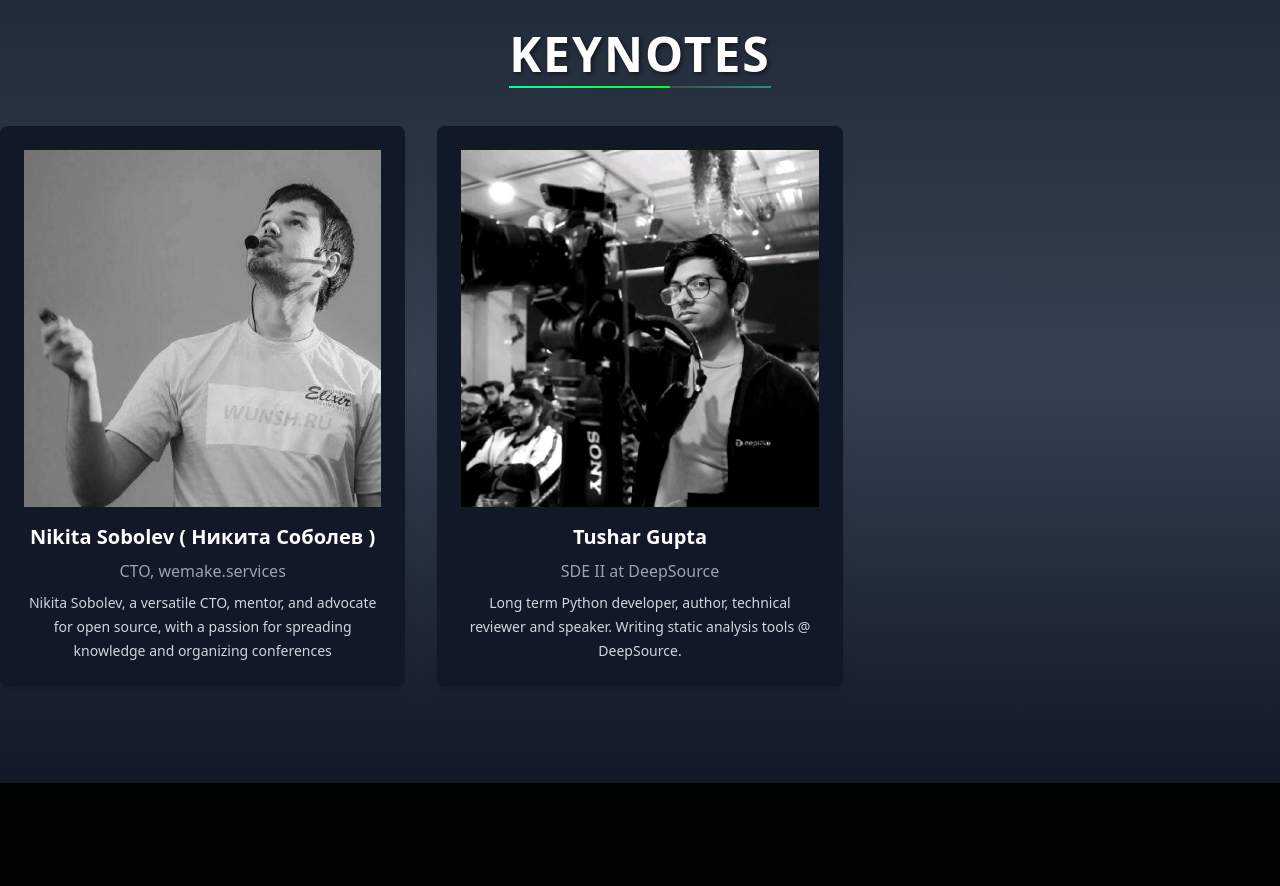
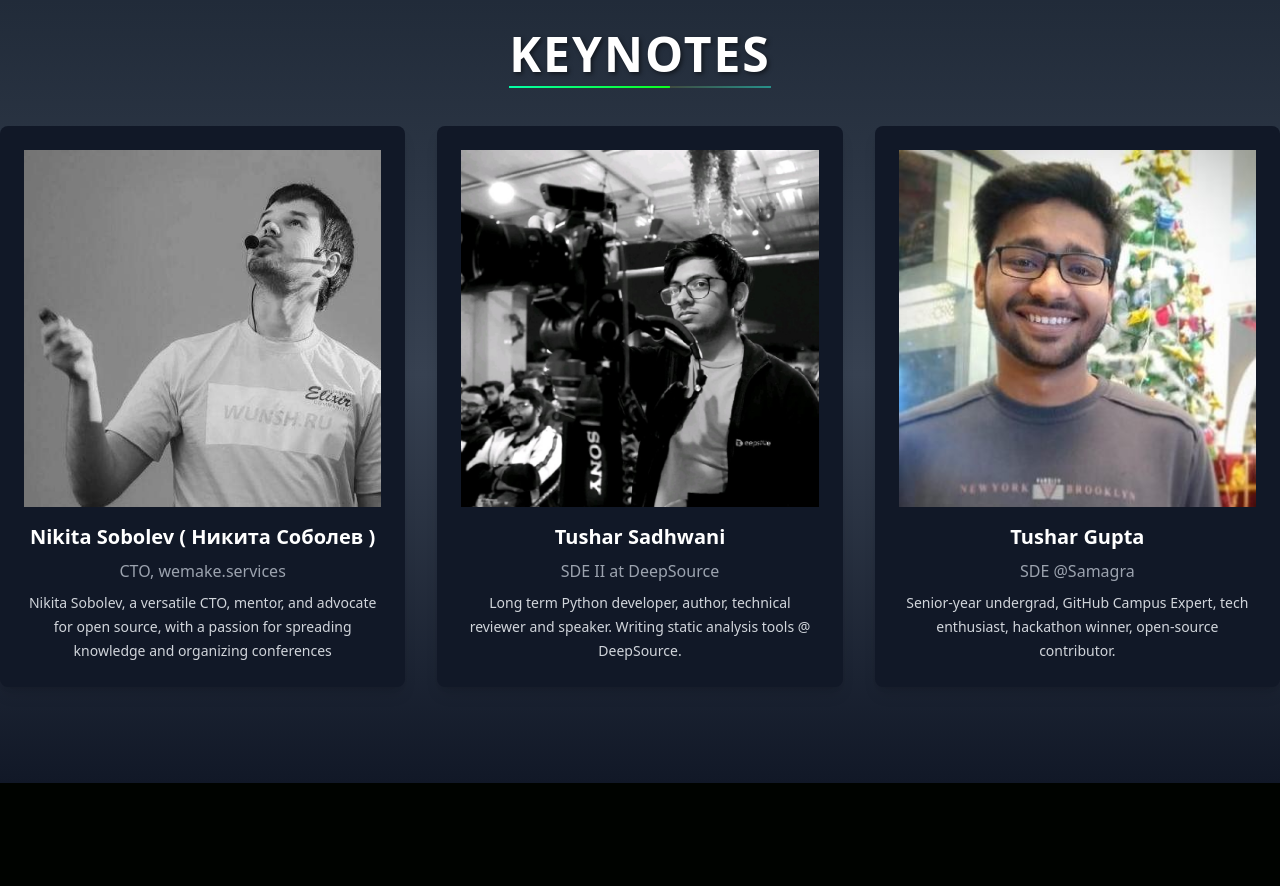
Before and after one commit to FOSS-Community/fosscu-conference, a React (Vite) app: page / in a window 1280 px wide. Shown: the part 2480-3366 px from the top of the page. Built offline with nearby package versions, Linux system fonts and the light colour scheme.

Commit message:
added speaker

```diff
--- a/src/components/Speakers.jsx
+++ b/src/components/Speakers.jsx
@@ -1,8 +1,8 @@
 import React from "react";
 import { motion } from "framer-motion";
 import nikita from "../assets/nikita.jpg";
-import tushar from "../assets/Tushar.jpeg";
 import Tushar from "../assets/tushar.jpg";
+import TusharGupta from "../assets/TusharGupta.jpg";
 
 const Speakers = () => {
   const speakersData = [
@@ -10,19 +10,23 @@ const Speakers = () => {
       name: "Nikita Sobolev ( Никита Соболев )",
       title: "CTO, wemake.services",
       image: nikita,
-      isKeynote: true,
       description:
         "Nikita Sobolev, a versatile CTO, mentor, and advocate for open source, with a passion for spreading knowledge and organizing conferences",
     },
-
     {
-      name: "Tushar Gupta",
+      name: "Tushar Sadhwani",
       title: "SDE II at DeepSource",
       image: Tushar,
       description:
         "Long term Python developer, author, technical reviewer and speaker. Writing static analysis tools @ DeepSource.",
     },
-
+    {
+      name: "Tushar Gupta",
+      title: "SDE @Samagra",
+      image: TusharGupta,
+      description:
+        "Senior-year undergrad, GitHub Campus Expert, tech enthusiast, hackathon winner, open-source contributor.",
+    },
   ];
 
   const sectionAnimation = {
@@ -32,7 +36,7 @@ const Speakers = () => {
   };
 
   const speakerAnimation = {
-    initial: { scale: 1 }, // Changed initial scale to 1 (no scaling on load)
+    initial: { scale: 1 },
     hover: { scale: 1.05 },
     transition: { duration: 0.3 },
   };
```
Also changed, not shown: src/assets/TusharGupta.jpg (added).
